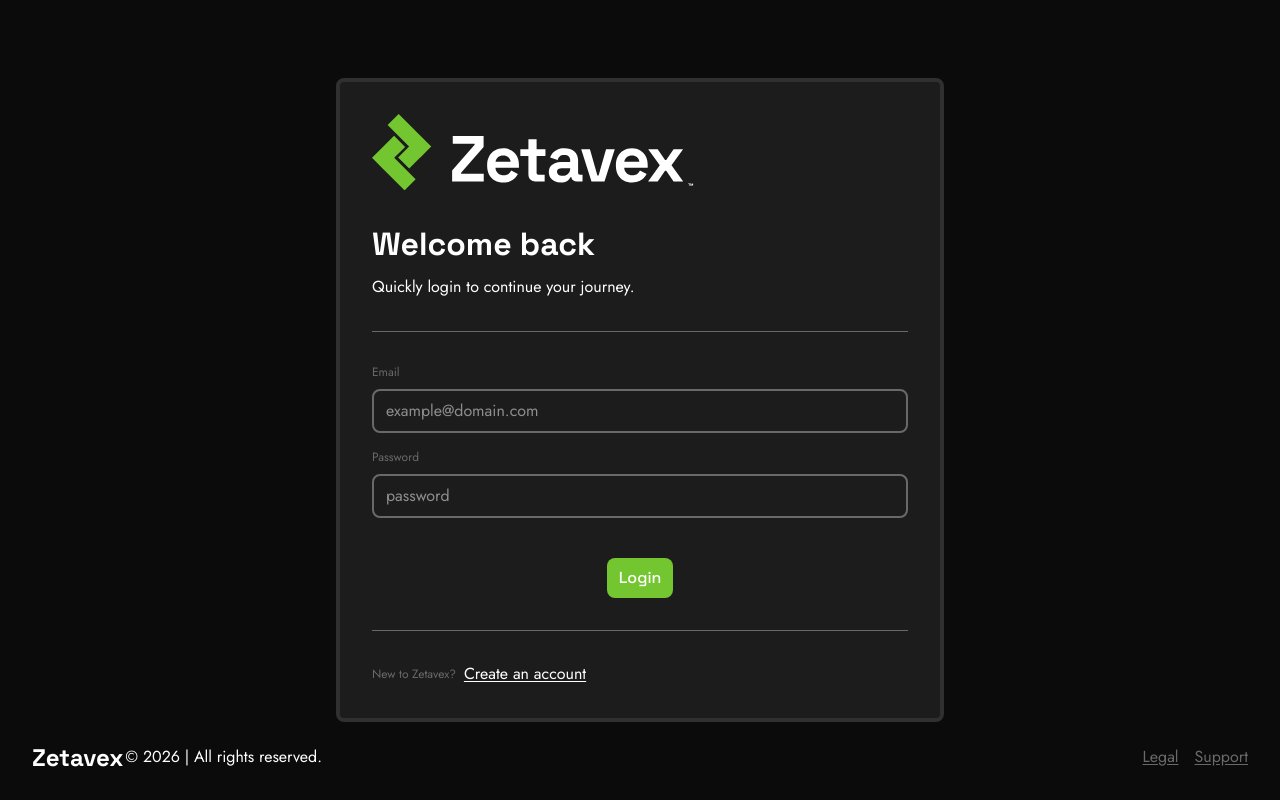
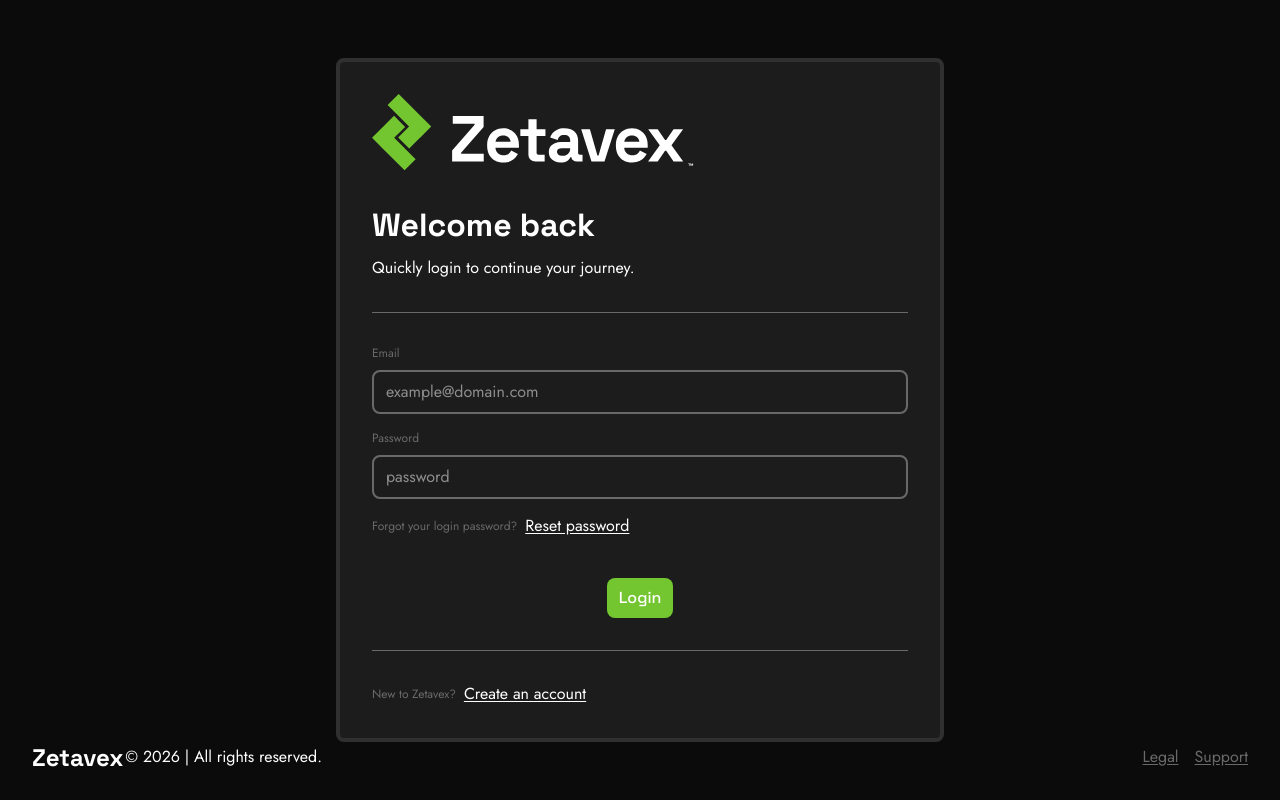
Before and after one commit to Klirond/Auth-frontend, a React (Vite) app: page /login in a window 1280 px wide. Built offline with nearby package versions, Linux system fonts and the light colour scheme.

Commit message:
Add forgot password link to login screen

```diff
--- a/src/components/components.css
+++ b/src/components/components.css
@@ -74,6 +74,6 @@
     }
 
     .redirection {
-        @apply flex gap-xs justify-start items-center w-full;
+        @apply flex flex-row gap-xs justify-start items-center w-full;
     }
 }
--- a/src/pages/Login.jsx
+++ b/src/pages/Login.jsx
@@ -20,6 +20,12 @@ export default function Login() {
           <p className="label">Password</p>
           <input type="password" placeholder="password" name="password" />
         </div>
+        <div className="redirection">
+          <p className="label">Forgot your login password?</p>
+          <Link to={"/forgot-password"} className="primary-link">
+            Reset password
+          </Link>
+        </div>
         <button type="submit">Login</button>
       </Form>
       <Border />
```
